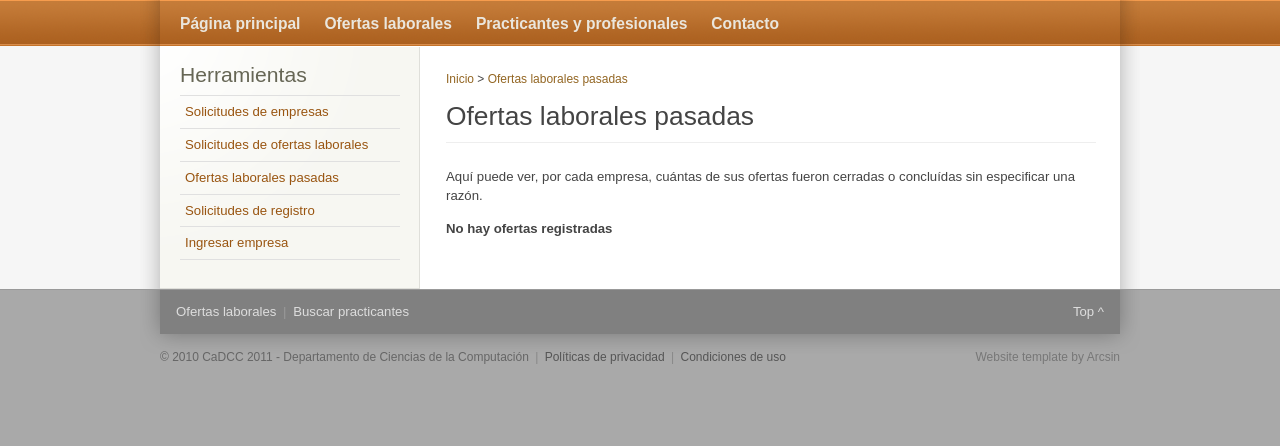
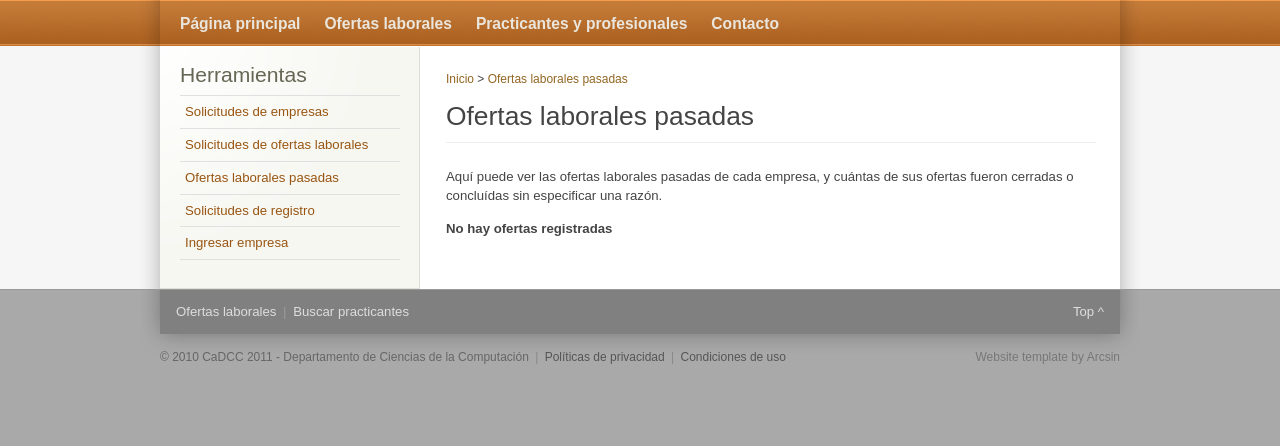
Before and after one commit to cristianVergaraSepulveda/BolsaTrabajo, a Django app: template templates/staff/all_closed_offers.html in a window 1280 px wide. Shown: the part 124-570 px from the top of the page. Run offline with Django 3.2, Linux system fonts and the light colour scheme; the template is opened without the code that fills it, so the values that code supplies are empty; parts of the project's set-up code (start-up, migrations or seed data) failed here and were passed over.

Commit message:
minor modifications on template wording (now refers all offers, not just pending offers)

```diff
--- a/templates/staff/all_closed_offers.html
+++ b/templates/staff/all_closed_offers.html
@@ -10,11 +10,11 @@
 <h2>Ofertas laborales pasadas</h2>
 <div class="content-separator"></div>
 <p>
-    Aquí puede ver, por cada empresa, cuántas de sus ofertas fueron cerradas o concluídas sin especificar una razón.
+    Aquí puede ver las ofertas laborales pasadas de cada empresa, y cuántas de sus ofertas fueron cerradas o concluídas sin especificar una razón.
 </p>
 
 {% if enterprises_offers %}
-    <h5>Empresas con ofertas pendientes</h5>
+    <h5>Empresas</h5>
     <ul>
         {% for enterprise_name, offer_ent_pair in enterprises_offers.items %}
             <li>
```
